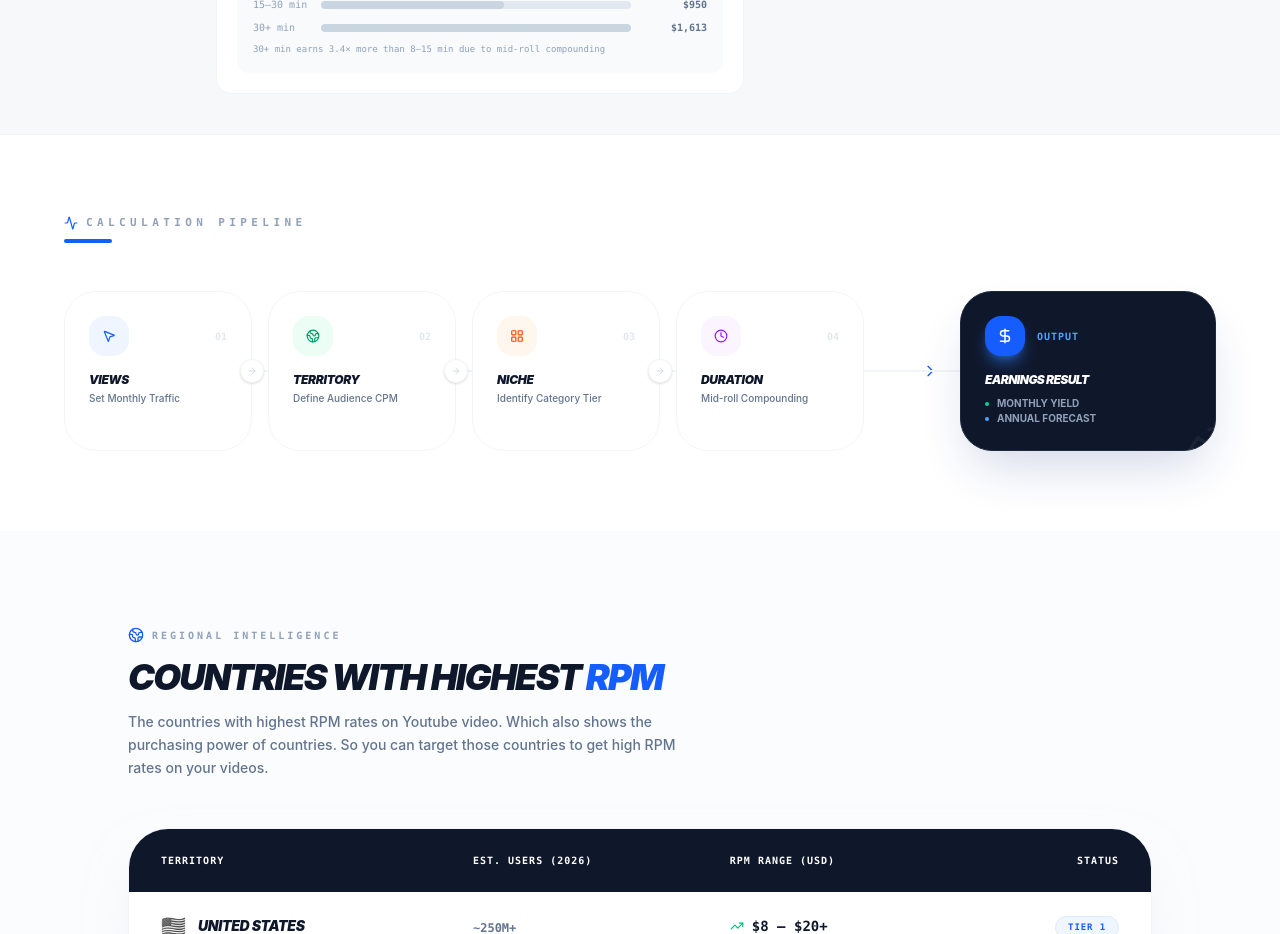
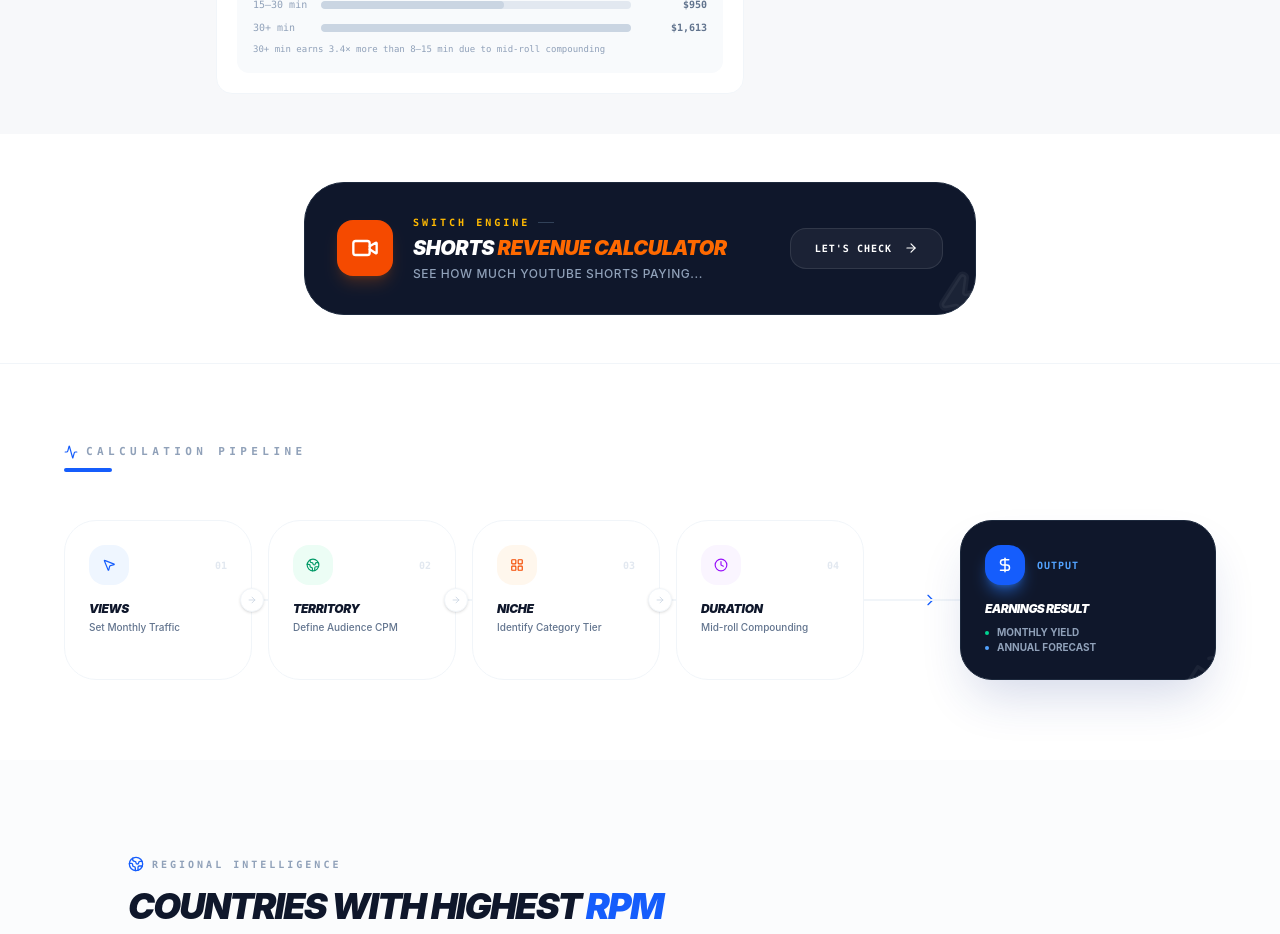
Before and after one commit to ihalokam/unitconveerter, a Next.js app: page /calculator/long-youtube-video-earnings-calculator in a window 1280 px wide. Shown: the part 1580-2514 px from the top of the page. Built offline with nearby package versions, Linux system fonts and the light colour scheme.

Commit message:
added a new component link in long form pagee

```diff
--- /dev/null
+++ b/app/Components/Calculator/LongVideoEarnings/Link.tsx
@@ -0,0 +1,47 @@
+import React from 'react'
+import { ArrowRight, Video, Zap } from 'lucide-react'
+
+function Link() {
+    return (
+        <section className="px-6 py-12">
+            <div className="max-w-2xl mx-auto">
+                <a
+                    href="/calculator/youtube-shorts-earnings-calculator"
+                    className="group relative flex flex-col md:flex-row items-center justify-between gap-6 p-8 rounded-[2.5rem] bg-slate-900 border border-slate-800 transition-all duration-500 hover:border-orange-600 hover:shadow-2xl hover:shadow-orange-500/20"
+                >
+                    {/* Content */}
+                    <div className="relative z-10 flex items-center gap-5">
+                        <div className="w-14 h-14 bg-orange-600 rounded-2xl flex items-center justify-center shadow-lg shadow-orange-500/20 group-hover:rotate-6 transition-transform duration-500">
+                            <Video size={28} className="text-white" />
+                        </div>
+
+                        <div className="text-center md:text-left">
+                            <div className="flex items-center justify-center md:justify-start gap-2 mb-1">
+                                <span className="font-mono text-[10px] font-black text-amber-400 uppercase tracking-[0.3em]">Switch Engine</span>
+                                <div className="h-px w-4 bg-slate-700"></div>
+                            </div>
+                            <h3 className="text-xl font-black text-white uppercase italic tracking-tight">
+                                Shorts <span className="text-orange-500">Revenue Calculator</span>
+                            </h3>
+                            <p className="text-slate-400 text-xs font-medium mt-1 uppercase tracking-wider">
+                                See how much YouTube Shorts paying...
+                            </p>
+                        </div>
+                    </div>
+
+                    {/* Action Button */}
+                    <div className="relative z-10 flex items-center gap-3 px-6 py-3 bg-white/5 rounded-2xl border border-white/10 group-hover:bg-orange-600 group-hover:border-orange-500 transition-all">
+                        <span className="font-mono text-[10px] font-black text-white uppercase tracking-widest">Let's check</span>
+                        <ArrowRight size={14} className="text-white group-hover:translate-x-1 transition-transform" />
+                    </div>
+
+                    {/* Decorative Background Glow */}
+                    <div className="absolute inset-0 bg-gradient-to-r from-orange-600/0 via-orange-600/0 to-orange-600/5 opacity-0 group-hover:opacity-100 transition-opacity duration-500 rounded-[2.5rem]"></div>
+                    <Zap size={60} className="absolute -bottom-4 -right-4 text-white/5 -rotate-12 pointer-events-none" fill="currentColor" />
+                </a>
+            </div>
+        </section>
+    )
+}
+
+export default Link
--- a/app/calculator/long-youtube-video-earnings-calculator/page.tsx
+++ b/app/calculator/long-youtube-video-earnings-calculator/page.tsx
@@ -9,6 +9,7 @@ import LanguageTable from "@/app/Components/Calculator/LongVideoEarnings/Languag
 import NicheTable from "@/app/Components/Calculator/LongVideoEarnings/NicheTable"
 import VidLengthTable from "@/app/Components/Calculator/LongVideoEarnings/VidLengthTable"
 import Faq from "@/app/Components/Calculator/LongVideoEarnings/Faq"
+import Link from "@/app/Components/Calculator/LongVideoEarnings/Link"
 
 export const metadata: Metadata = {
     title: "YouTube Long Video Earnings Calculator",
@@ -136,6 +137,7 @@ function page() {
             <Navbar />
             <HeadingOne />
             <Calculator />
+            <Link />
             <HowTo />
             <Table />
             <LanguageTable />
```
